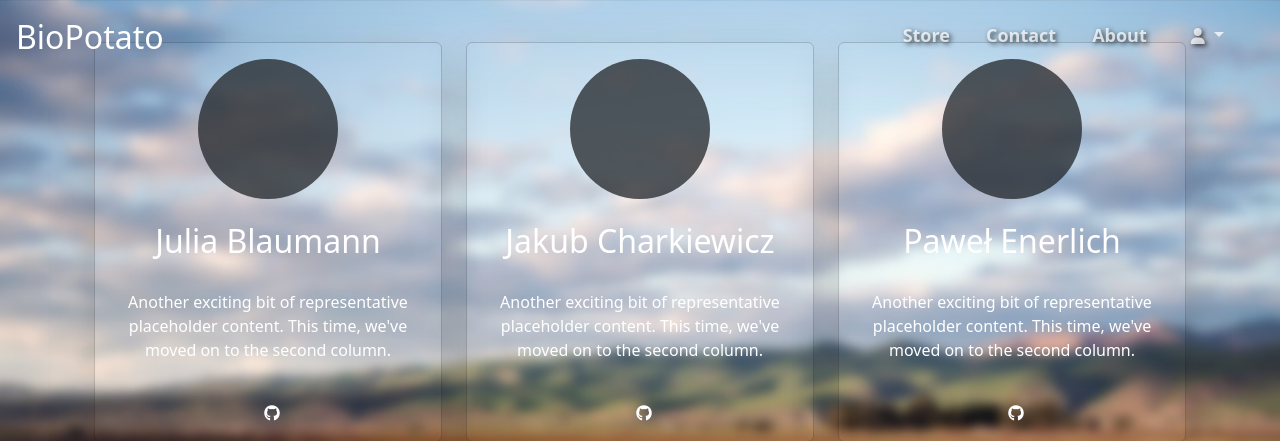
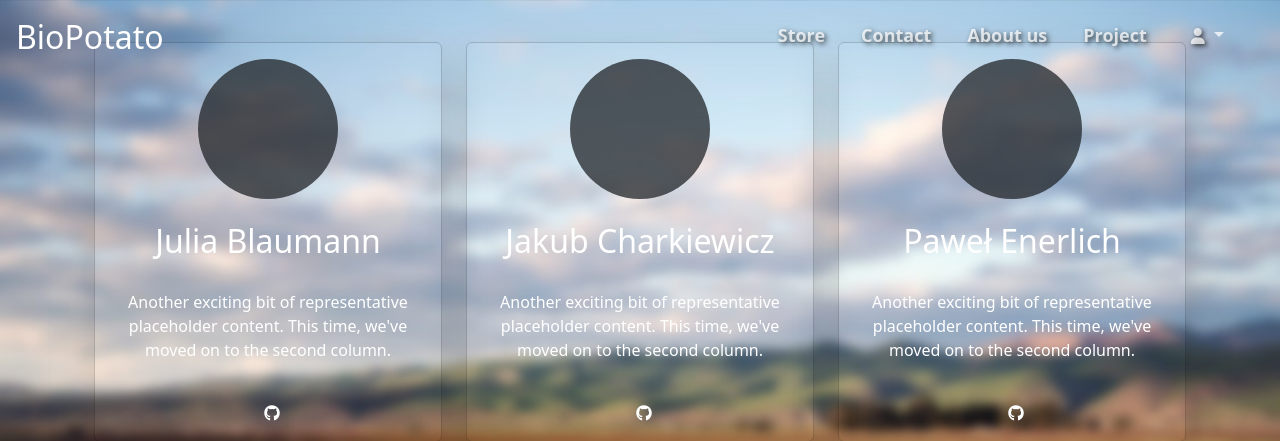
Before and after one commit to infoshareacademy/jpydzr6-potato-code-studio, a Django app: page /about/ in a window 1280 px wide. Shown: the top 441 px of the page. Run offline with Django 5.2, Linux system fonts and the light colour scheme; some web fonts are replaced.

Commit message:
feat: add project page

```diff
--- a/bio_market_store/store/templates/base.html
+++ b/bio_market_store/store/templates/base.html
@@ -1,4 +1,3 @@
-
 <!DOCTYPE html>
 {% load static %}
 <html lang="pl">
@@ -30,7 +29,8 @@
             <a class="nav-link" href="{% url 'add' %}">Add Product</a>
             {% endif %}
             <a class="nav-link" id="contactNav" href="{% url 'contact-page' %}">Contact</a>
-      <a class="nav-link" id="aboutNav" href="{% url 'about-page' %}">About</a>
+            <a class="nav-link" id="aboutNav" href="{% url 'about-page' %}">About us</a>
+            <a class="nav-link" id="about_projectNav" href="{% url 'about_project' %}">Project</a>
             {% if user.is_authenticated and request.path == '/product_list/' %}
             <button type="button" class="btn-cart" data-bs-toggle="modal" data-bs-target="#cartModal">
                 <i class="fas fa-shopping-cart"></i> Cart
@@ -46,11 +46,15 @@
                     {% if user.is_authenticated %}
                     <li><a class="dropdown-item" href="{% url 'user_profile' %}">Profile</a></li>
                     <li><a class="dropdown-item" href="{% url 'mini_quiz_bio' %}">Mini Quiz Bio</a></li>
-          <li><hr class="dropdown-divider"></li>
+                    <li>
+                        <hr class="dropdown-divider">
+                    </li>
                     <li><a class="dropdown-item" href="{% url 'logout' %}">Logout</a></li>
                     {% else %}
                     <li><a class="dropdown-item" href="{% url 'login' %}">Sign In</a></li>
-          <li><hr class="dropdown-divider"></li>
+                    <li>
+                        <hr class="dropdown-divider">
+                    </li>
                     <li><a class="dropdown-item" href="{% url 'register' %}">Sign Up</a></li>
                     {% endif %}
                 </ul>
--- a/bio_market_store/store/urls.py
+++ b/bio_market_store/store/urls.py
@@ -23,6 +23,7 @@ from .views import (
     increment_quantity,
     decrement_quantity,
     single_product,
+    about_project,
 )
 
 urlpatterns = [
@@ -60,6 +61,7 @@ urlpatterns = [
         name="decrement_quantity",
     ),
     path("product/<int:product_id>/", single_product, name='single_product'),
+    path("about_project/", about_project, name="about_project"),
 ]
 
 if settings.DEBUG:
--- a/bio_market_store/store/views.py
+++ b/bio_market_store/store/views.py
@@ -539,3 +539,6 @@ def single_product(request, product_id):
         return render(request, 'single_product.html', {'product': product})
     except Product.DoesNotExist:
         return HttpResponse(f"Product with id {product_id} does not exist.")
+
+def about_project(request):
+    return render(request, "about_project.html")
```
Lines whose indentation alone changed are shown as unchanged.
